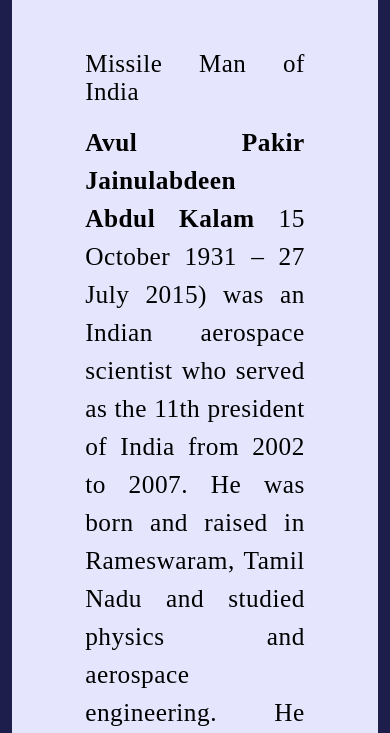
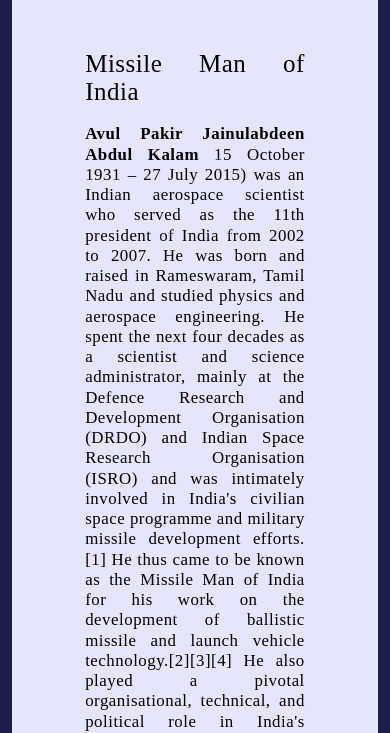
Before and after one commit to Sindhu201201/Projects, a plain HTML site: page kalam.html in a window 390 px wide. Shown: the part 368-1101 px from the top of the page. Drawn offline with Linux system fonts and the light colour scheme.

Commit message:
Update kalam.html

```diff
--- a/kalam.html
+++ b/kalam.html
@@ -63,6 +63,8 @@
       line-height: 2em;
       letter-spacing: 0px;
     }
+    .para{
+      font-size: 3vh; line-height: 1.5em;}
 
     @media (max-width:600px)
     {
@@ -83,6 +85,8 @@
       h4{
         font-size: 20px;
       }
+      .para{
+      font-size: 2vh; line-height: 1.2em;}
 
     }
     @media (max-width:450px)
@@ -119,7 +123,7 @@
     </div>
   <p class="highlight">Missile Man of India</p>
   <br>
-  <p style="font-size: 3vh; line-height: 1.5em;"><strong>Avul Pakir Jainulabdeen Abdul Kalam</strong> 15 October 1931 – 27 July 2015) was an Indian aerospace scientist who served as the 11th president of India from 2002 to 2007. He was born and raised in Rameswaram, Tamil Nadu and studied physics and aerospace engineering. He spent the next four decades as a scientist and science administrator, mainly at the Defence Research and Development Organisation (DRDO) and Indian Space Research Organisation (ISRO) and was intimately involved in India's civilian space programme and military missile development efforts.[1] He thus came to be known as the Missile Man of India for his work on the development of ballistic missile and launch vehicle technology.[2][3][4] He also played a pivotal organisational, technical, and political role in India's Pokhran-II nuclear tests in 1998, the first since the original nuclear test by India in 1974.</p>
+  <p class="para"><strong>Avul Pakir Jainulabdeen Abdul Kalam</strong> 15 October 1931 – 27 July 2015) was an Indian aerospace scientist who served as the 11th president of India from 2002 to 2007. He was born and raised in Rameswaram, Tamil Nadu and studied physics and aerospace engineering. He spent the next four decades as a scientist and science administrator, mainly at the Defence Research and Development Organisation (DRDO) and Indian Space Research Organisation (ISRO) and was intimately involved in India's civilian space programme and military missile development efforts.[1] He thus came to be known as the Missile Man of India for his work on the development of ballistic missile and launch vehicle technology.[2][3][4] He also played a pivotal organisational, technical, and political role in India's Pokhran-II nuclear tests in 1998, the first since the original nuclear test by India in 1974.</p>
   <br><br>
   <h3>Biographies</h3>
     <ul>
```
